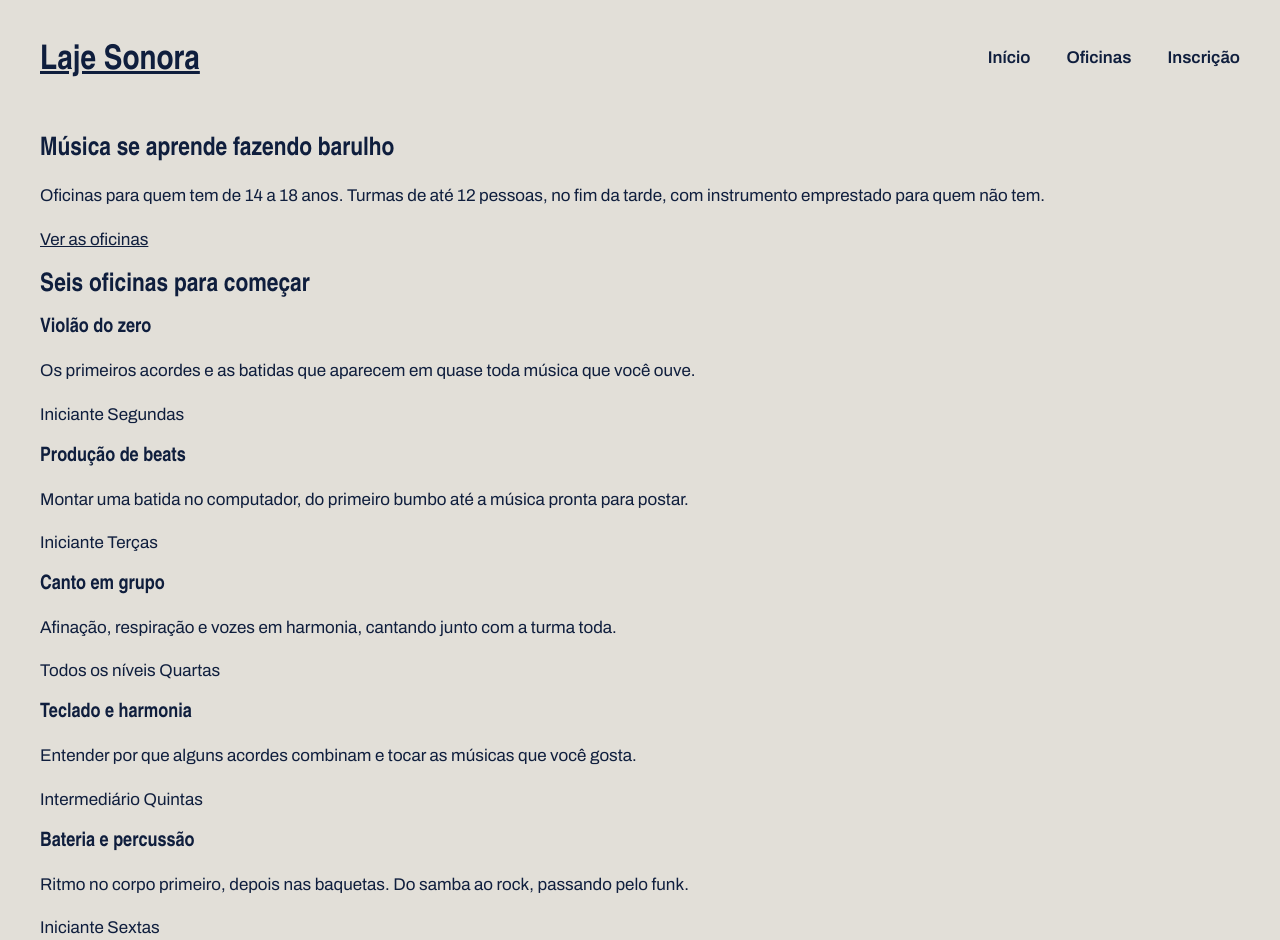
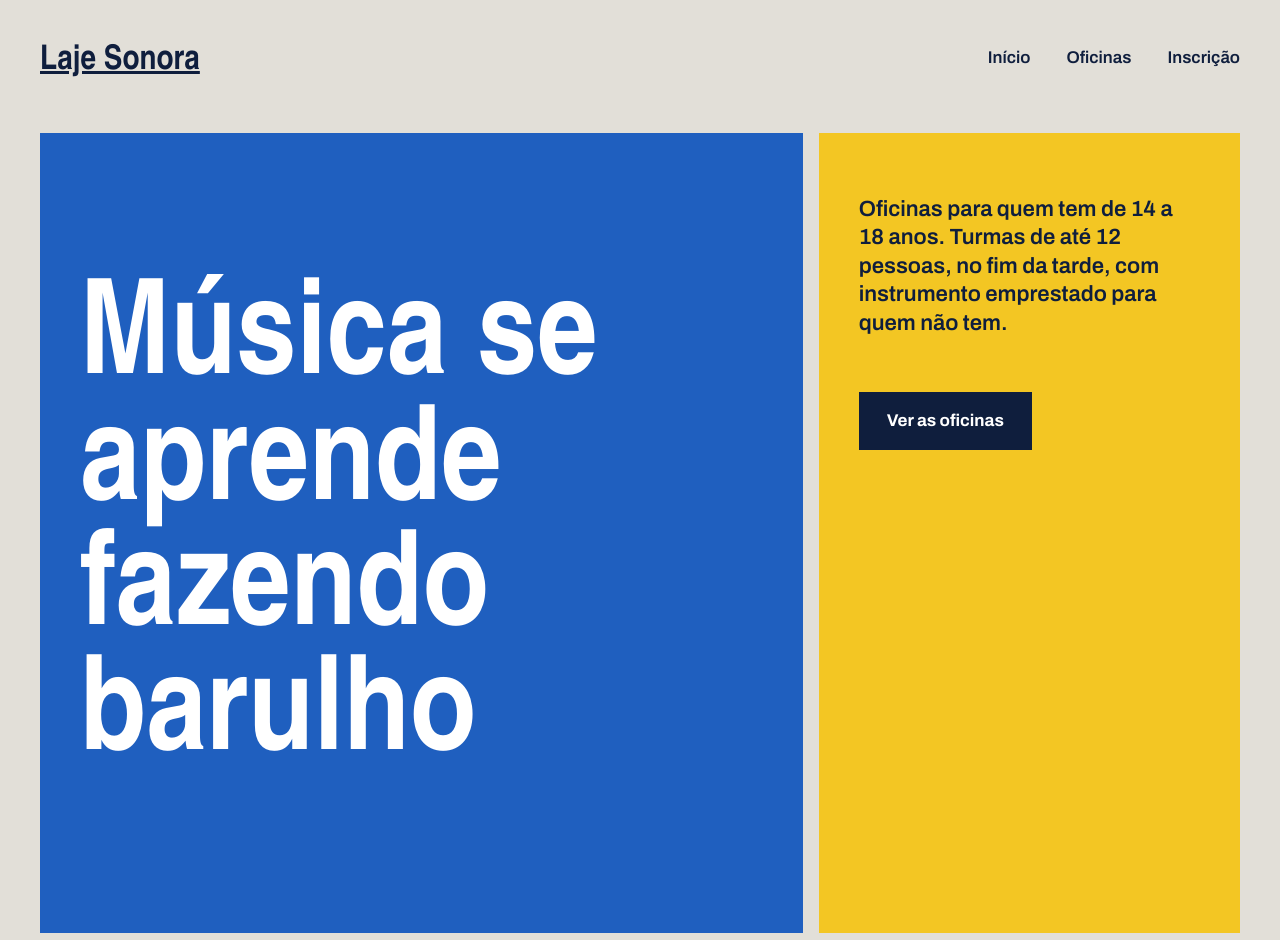
Before and after one commit to murilogdss/laje_sonora, a plain HTML site: page index.html in a window 1280 px wide. Shown: the top 940 px of the page. Drawn offline with Linux system fonts and the light colour scheme; a web font is replaced by a local one.

Commit message:
Cartazes do topo

```diff
--- a/index.css
+++ b/index.css
@@ -70,3 +70,49 @@ h1, h2, h3 {
 .menu.atual{
     border-bottom-color: var(--fita);
 }
+.cartazes{
+    margin-top: 16px;
+    display: flex;
+    gap: 16px;
+}
+.cartaz{
+    padding: 40px;
+}
+.cartaz-principal{
+    background: var(--caixa-dagua);
+    color: var(--branco);
+    flex: 2;
+
+    h1 {
+        font-size: 132px;
+        max-width: 9ch;
+    }
+}
+.cartaz-lateral{
+    background: var(--fita);
+    flex: 1;
+    display: flex;
+    flex-direction: column;
+    gap: 32px;
+}
+.cartaz-lateral p{
+    font-size: 22px;
+    font-weight: 600;
+    line-height: 1.3;
+}
+.botao{
+    background: var(--tinta);
+    color: var(--branco);
+    font-weight: 700;
+    text-decoration: none;
+    padding: 16px 28px;
+    border: none;
+    font-family: var(--fonte-texto);
+    cursor: pointer;
+}
+.botao:hover{
+    background: var(--caixa-dagua);
+}
+.cartaz-lateral{
+    align-items: flex-start;
+}
```
